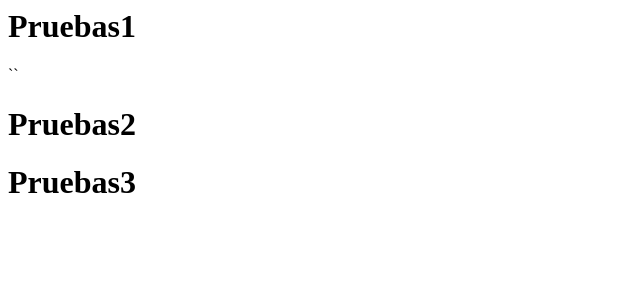
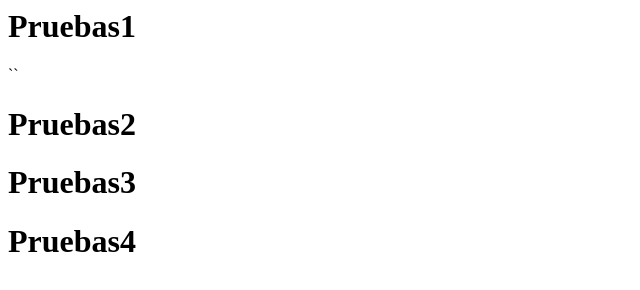
Before and after one commit to SRGIO222/mi-primer-repo-cloud, a plain HTML site: page index.html in a window 1280 px wide. Shown: the whole page, without its empty margins (0-640 px from the left). Drawn offline with Linux system fonts and the light colour scheme.

Commit message:
ejercicio4

```diff
--- a/index.html
+++ b/index.html
@@ -2,3 +2,4 @@
 ``
 <h1>Pruebas2</h1>
 <h1>Pruebas3</h1>
+<h1>Pruebas4</h1>
```
